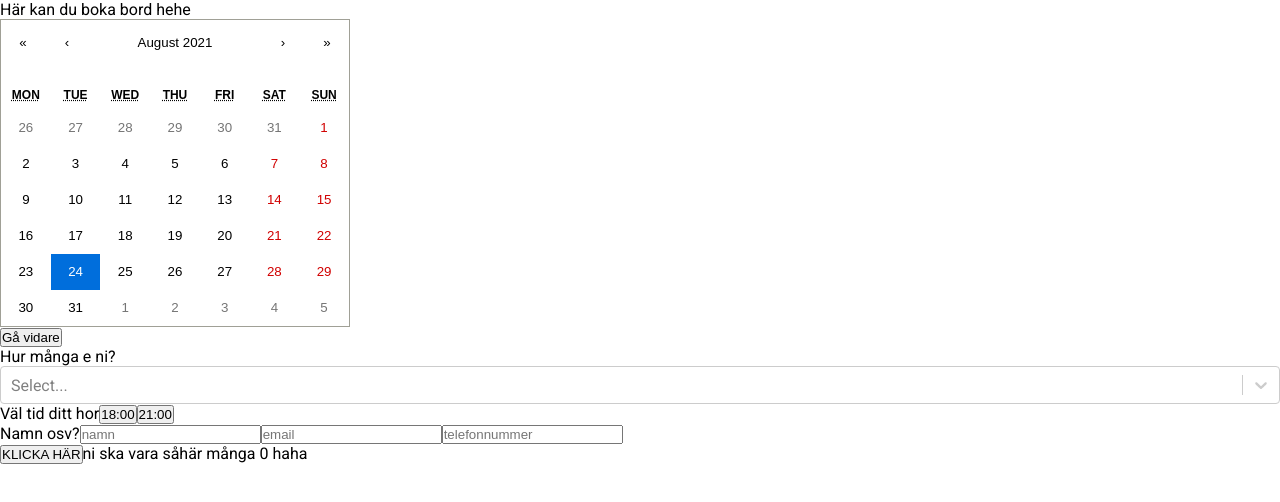
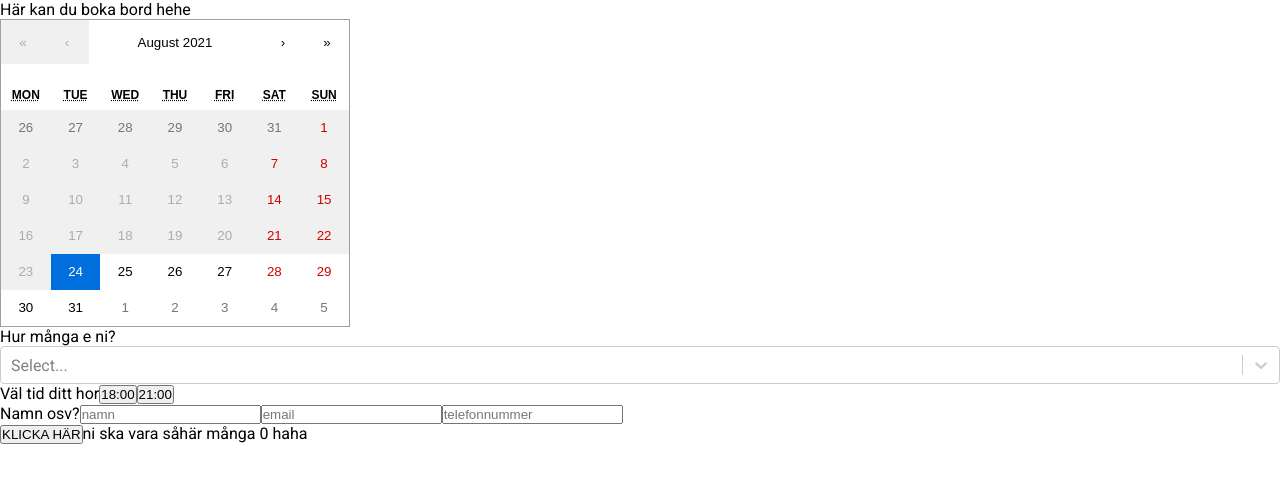
Before and after one commit to cornelialundell/deutchlandfrancais, a React (Create React App) app in the folder client/: page /booking in a window 1280 px wide. Shown: the top 502 px of the page. Built offline with nearby package versions, Linux system fonts and the light colour scheme.

Commit message:
calendar validation

```diff
--- a/client/src/components/bookingPage/Day.tsx
+++ b/client/src/components/bookingPage/Day.tsx
@@ -8,23 +8,15 @@ export const Day = () => {
         const [value, onChange] = useState(new Date());
         const [flashMessage, setFlash] = useState<String | null>(null);
 
-        const selectDate = () => {
-            const todaysDate = new Date();
-            if (value < todaysDate) {
-                setFlash('no')
-              return;
-            }
-            setFlash(null);
-          };
+
 
     return(
         <div>
-              {flashMessage ? <div>Det datumet har redan varit ditt hor</div> : null}
         <Calendar
         onChange={onChange}
         value={value}
+        minDate={new Date()}
             />
-        <button onClick={selectDate}>Gå vidare</button>
         </div>
     )
 }
```
